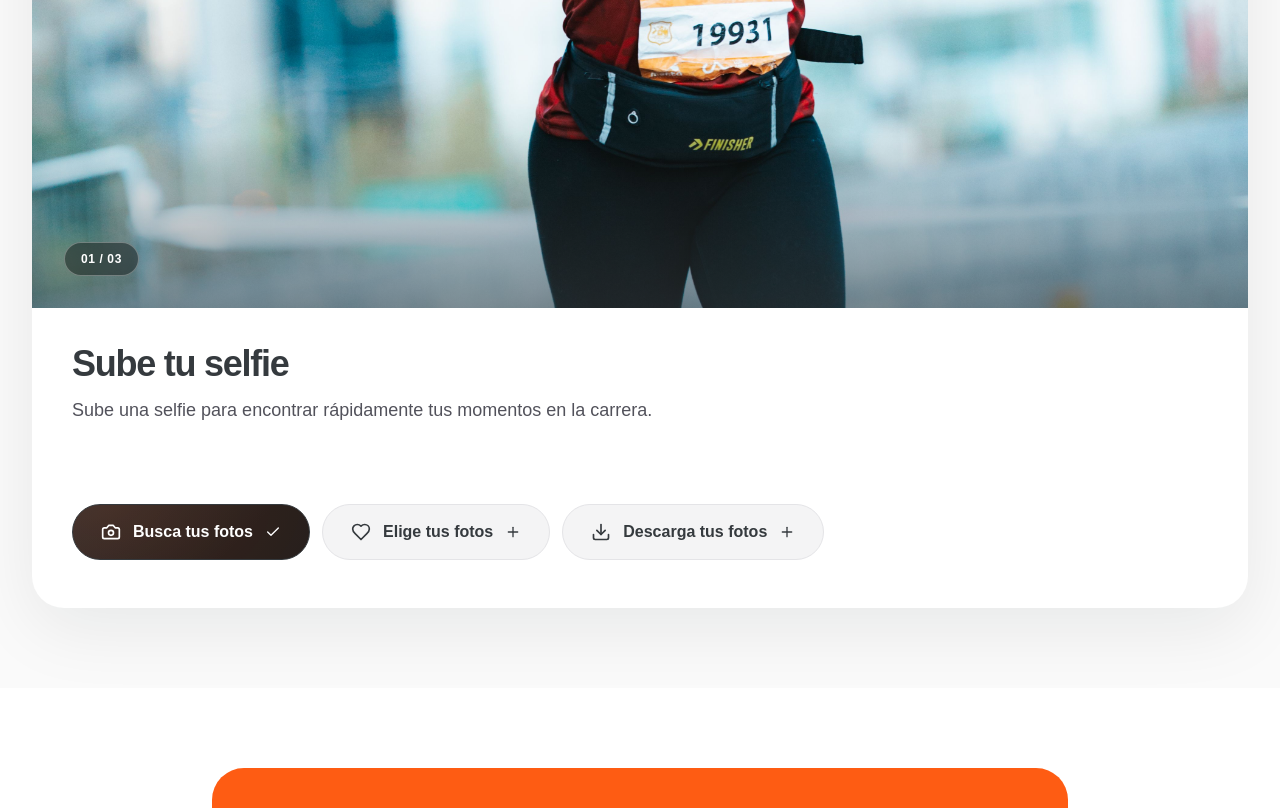
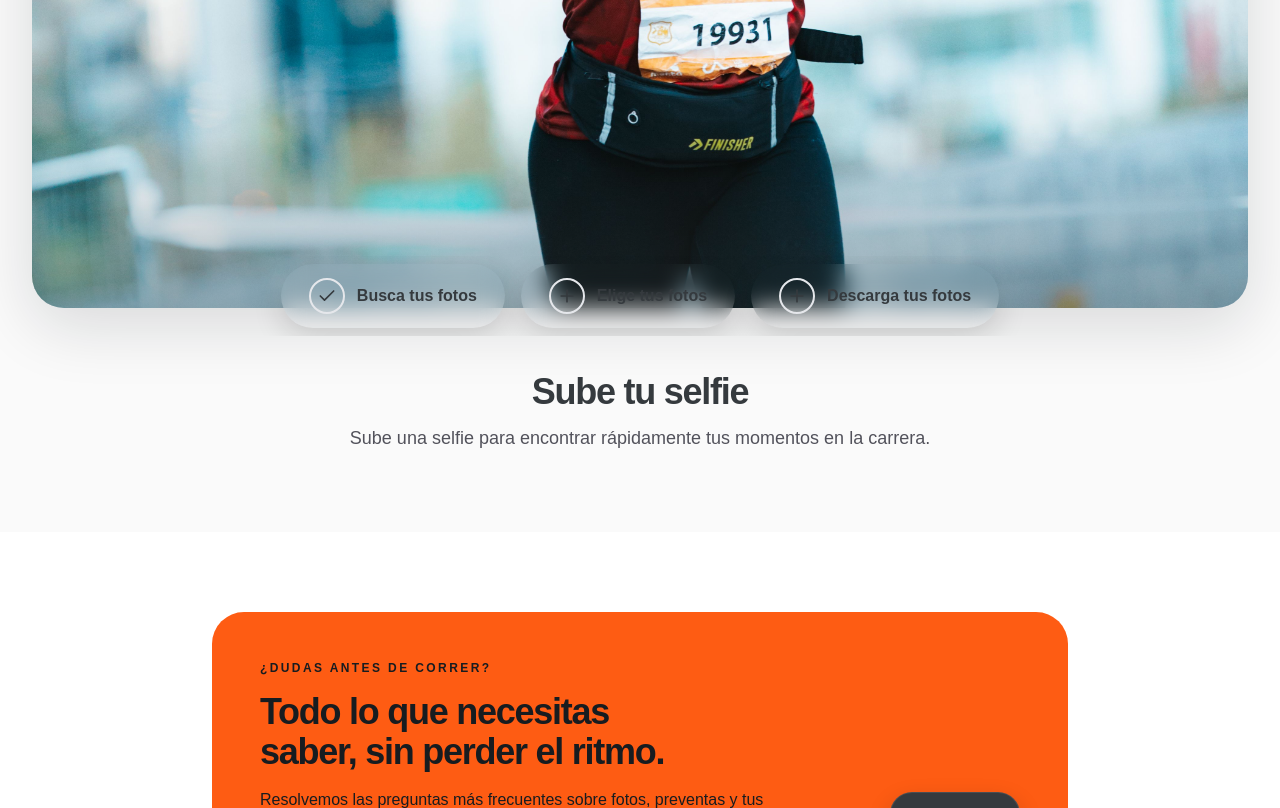
Before and after one commit to franzalbornoz1-bot/nomadarace, a Next.js app: page / in a window 1280 px wide. Shown: the part 3720-4528 px from the top of the page. Built offline with nearby package versions, Linux system fonts and the light colour scheme.

Commit message:
Float photo journey controls over image like Apple detail viewer

```diff
--- a/components/nomada-app.tsx
+++ b/components/nomada-app.tsx
@@ -358,8 +358,9 @@ const PHOTO_JOURNEY_STEPS = [
 function PhotoJourneyExplorer() {
   const [activeStep, setActiveStep] = useState(0);
   const current = PHOTO_JOURNEY_STEPS[activeStep];
+
   return (
-    <section className="bg-zinc-50 px-0 py-16 text-zinc-950 sm:py-20" aria-labelledby="photo-journey-heading">
+    <section className="bg-zinc-50 py-16 text-zinc-950 sm:py-20" aria-labelledby="photo-journey-heading">
       <div className="mx-auto max-w-7xl px-5 lg:px-8">
         <div className="flex flex-col justify-between gap-6 sm:flex-row sm:items-end">
           <div>
@@ -370,8 +371,9 @@ function PhotoJourneyExplorer() {
             Buscar mis fotos <ArrowRight className="h-5 w-5" />
           </a>
         </div>
-        <div className="mt-10 overflow-hidden rounded-[1.5rem] bg-white shadow-[0_20px_70px_rgba(15,20,25,.08)] sm:mt-12 sm:rounded-[2rem] dark:bg-zinc-900">
-          <div className="relative flex aspect-[4/5] items-center justify-center overflow-hidden bg-[#ececed] sm:aspect-[16/9] lg:aspect-[21/9]">
+
+        <div className="relative mt-10 sm:mt-12">
+          <div className="relative aspect-[4/5] overflow-hidden rounded-[1.5rem] bg-zinc-200 shadow-[0_18px_64px_rgba(15,20,25,.14)] sm:aspect-[16/9] sm:rounded-[2rem] lg:aspect-[21/9]">
             {PHOTO_JOURNEY_STEPS.map((step, index) => (
               <img
                 key={step.image}
@@ -380,40 +382,40 @@ function PhotoJourneyExplorer() {
                 aria-hidden={index !== activeStep}
                 loading="lazy"
                 draggable={false}
-                className={cn("pointer-events-none absolute inset-0 h-full w-full object-cover transition-opacity duration-500 ease-in-out motion-reduce:transition-none", index === activeStep ? "opacity-100" : "opacity-0")}
+                className={cn("pointer-events-none absolute inset-0 h-full w-full select-none object-cover transition-opacity duration-500 ease-in-out motion-reduce:transition-none", index === activeStep ? "opacity-100" : "opacity-0")}
               />
             ))}
-            <div className="pointer-events-none absolute inset-x-0 bottom-0 h-1/3 bg-gradient-to-t from-zinc-950/50 to-transparent" />
-            <span className="absolute bottom-5 left-5 rounded-full border border-white/30 bg-black/40 px-4 py-2 text-xs font-bold tracking-wider text-white backdrop-blur-md sm:bottom-8 sm:left-8">
+            <div className="pointer-events-none absolute inset-x-0 bottom-0 h-1/3 bg-gradient-to-t from-zinc-950/30 to-transparent" />
+            <span className="absolute left-5 top-5 rounded-full border border-white/40 bg-black/50 px-4 py-2 text-xs font-bold tracking-wider text-white backdrop-blur-md sm:left-8 sm:top-8">
               {String(activeStep + 1).padStart(2, "0")} / 03
             </span>
           </div>
-          <div className="px-5 pb-8 pt-7 sm:px-10 sm:pb-10 sm:pt-9">
-            <div aria-live="polite" aria-atomic="true" className="min-h-32">
-              <h3 className="text-2xl font-black tracking-tight text-zinc-950 sm:text-4xl">{current.title}</h3>
-              <p className="mt-3 max-w-2xl text-base leading-7 text-zinc-600 sm:text-lg">{current.description}</p>
-            </div>
-            <div className="-mx-5 mt-8 overflow-x-auto px-5 pb-2 sm:-mx-10 sm:px-10" aria-label="Explorar los pasos para encontrar tus fotos">
-              <div className="flex w-max min-w-full gap-3">
-                {PHOTO_JOURNEY_STEPS.map((step, index) => {
-                  const Icon = step.icon;
-                  return (
+
+          <div className="absolute inset-x-0 bottom-5 z-20 sm:-bottom-7">
+            <div className="photo-journey-scroll overflow-x-auto px-3 py-2 sm:px-5" aria-label="Explorar los pasos para encontrar tus fotos">
+              <div className="mx-auto flex w-max min-w-full items-center gap-3 sm:justify-center sm:gap-4">
+                {PHOTO_JOURNEY_STEPS.map((step, index) => (
                   <button
                     key={step.title}
                     type="button"
                     aria-pressed={activeStep === index}
                     onClick={() => setActiveStep(index)}
-                      className={cn("inline-flex min-h-14 shrink-0 items-center justify-center gap-3 rounded-full border px-5 py-3 text-sm font-bold transition-colors duration-200 focus-visible:outline focus-visible:outline-2 focus-visible:outline-offset-2 focus-visible:outline-orange-500 sm:px-7 sm:text-base", activeStep === index ? "border-zinc-950 bg-zinc-950 text-white" : "border-zinc-200 bg-zinc-100 text-zinc-950 hover:border-orange-500")}
+                    className="photo-journey-pill inline-flex min-h-16 shrink-0 items-center gap-3 rounded-full px-5 py-3 text-sm font-semibold shadow-[0_10px_30px_rgba(0,0,0,.14)] backdrop-blur-md transition-[background-color,border-color,transform] duration-200 hover:-translate-y-0.5 focus-visible:outline focus-visible:outline-2 focus-visible:outline-offset-2 focus-visible:outline-orange-500 sm:px-7 sm:text-base"
                   >
-                      <Icon className="h-5 w-5 shrink-0" aria-hidden="true" />
-                      <span>{step.shortLabel}</span>
-                      {activeStep === index ? <Check className="h-4 w-4 shrink-0" aria-hidden="true" /> : <Plus className="h-4 w-4 shrink-0" aria-hidden="true" />}
+                    <span className="photo-journey-pill-icon grid h-9 w-9 shrink-0 place-items-center rounded-full border-2">
+                      {activeStep === index ? <Check className="h-5 w-5" aria-hidden="true" /> : <Plus className="h-5 w-5" aria-hidden="true" />}
+                    </span>
+                    <span className="whitespace-nowrap">{step.shortLabel}</span>
                   </button>
-                  );
-                })}
+                ))}
               </div>
             </div>
           </div>
+        </div>
+
+        <div aria-live="polite" aria-atomic="true" className="mx-auto mt-10 max-w-3xl text-center sm:mt-16">
+          <h3 className="text-2xl font-black tracking-tight text-zinc-950 sm:text-4xl">{current.title}</h3>
+          <p className="mx-auto mt-3 max-w-2xl text-base leading-7 text-zinc-600 sm:text-lg">{current.description}</p>
         </div>
       </div>
     </section>
```
Lines whose indentation alone changed are shown as unchanged.
